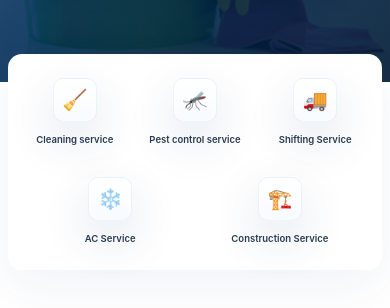
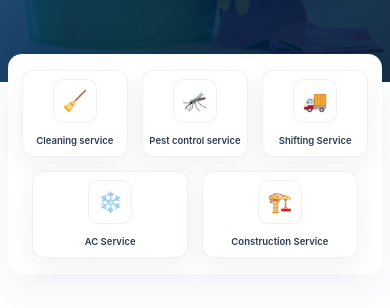
Before and after one commit to RetroRabiul/HTService, a Next.js app: page / in a window 390 px wide. Shown: the part 473-781 px from the top of the page. Built offline with nearby package versions, Linux system fonts and the light colour scheme.

Commit message:
mobile service border

```diff
--- a/components/BookingModal.js
+++ b/components/BookingModal.js
@@ -176,17 +176,17 @@ export default function BookingModal({ onClose, onBook, initialSelected = null,
     onBook(bookingData);
     onClose();
 
-    // navigate to home page after closing the modal
+    // navigate to booking calendar page after closing the modal
     // small timeout to allow modal close animation/state update
     try {
       setTimeout(() => {
         if (typeof window !== 'undefined') {
           const router = require('next/router').default;
-          router.push('/');
+          router.push('/booking-calendar');
         }
       }, 50);
     } catch (e) {
-      console.error('Navigation to home failed', e);
+      console.error('Navigation to booking-calendar failed', e);
     }
   }
 
--- a/styles/Home.module.css
+++ b/styles/Home.module.css
@@ -302,6 +302,19 @@
   .categoryTile { gap:6px; padding:8px 4px; }
   .categoryIcon { width:44px; height:44px; font-size:20px; border-radius:10px; }
   .categoryLabel { font-size:9.5px; }
+  /* Mobile: make each category tile a white bordered card for clarity */
+  .categoryTile {
+    background: #ffffff;
+    border: 1px solid rgba(3,26,44,0.06);
+    border-radius: 12px;
+    padding: 8px 6px;
+    box-shadow: 0 10px 28px rgba(3,26,44,0.06);
+  }
+  .categoryTile .categoryIcon {
+    background: #ffffff;
+    border: 1px solid rgba(3,26,44,0.06);
+    box-shadow: none;
+  }
   .subserviceItem { padding: 8px 10px; font-size: 13px; }
   .popularGrid { grid-template-columns: repeat(2, 1fr); gap:10px; }
 }
```
